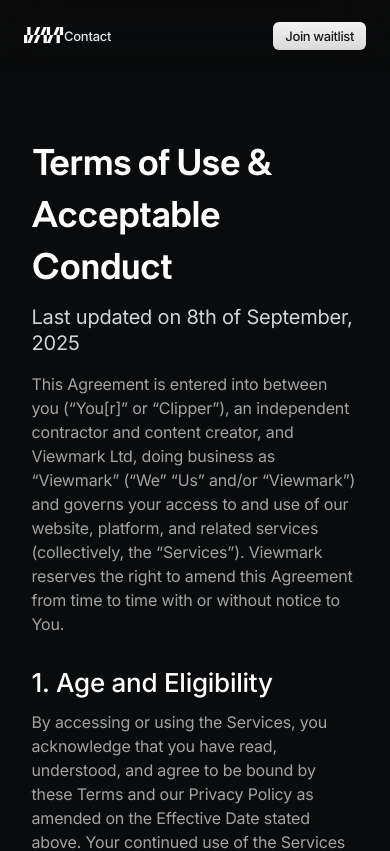
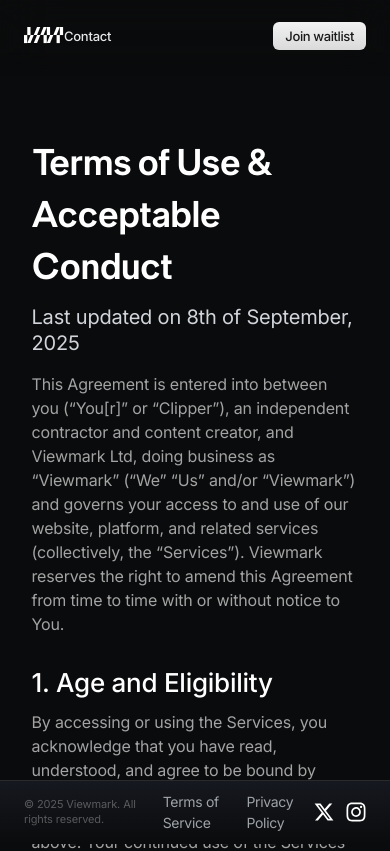
Before and after one commit to joe-whitehouse/viewmark-waitlist, a Next.js app: page /terms in a window 390 px wide. Shown: the top 851 px of the page. Built offline with nearby package versions, Linux system fonts and the light colour scheme.

Commit message:
Fix mobile footer - use fixed positioning instead of margin-top auto

```diff
--- a/app/globals.css
+++ b/app/globals.css
@@ -1557,11 +1557,26 @@
   }
 }
 
-/* Hide background images on mobile to prevent footer extending */
+/* Fix footer positioning on mobile */
 @media (max-width: 768px) {
-  /* Hide the background gradient and pattern on mobile */
+  /* Show background images again */
   .pointer-events-none.absolute {
-    display: none !important;
+    display: block !important;
+  }
+
+  /* Fix footer to bottom of viewport, remove auto margin */
+  .footer {
+    margin-top: 0 !important;
+    position: fixed;
+    bottom: 0;
+    left: 0;
+    right: 0;
+    width: 100%;
+  }
+
+  /* Add padding to main content so it doesn't get hidden behind footer */
+  .main-content {
+    padding-bottom: 5rem;
   }
 }
 
```
